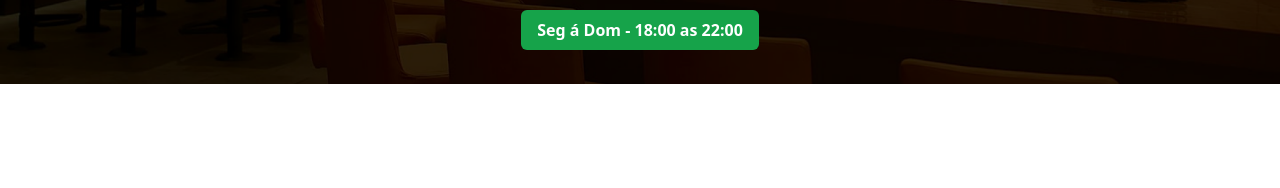
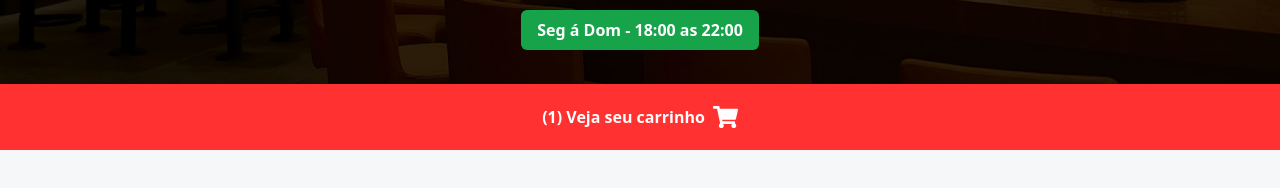
Before and after one commit to jonatas-melo-silva/projeto-cardapio, a website: page index.html in a window 1280 px wide. Shown: the part 336-524 px from the top of the page. Drawn offline with Linux system fonts and the light colour scheme.

Commit message:
feat: adiciona footer

```diff
--- a/index.html
+++ b/index.html
@@ -15,7 +15,7 @@
     />
     <link rel="stylesheet" href="./styles/output.css" />
   </head>
-  <body class="bg-base text-white">
+  <body class="bg-home text-white">
     <header class="w-full h-[420px] bg-zinc-900 bg-header bg-cover bg-center">
       <div
         class="h-full w-full flex flex-col items-center justify-center gap-8"
@@ -38,5 +38,10 @@
         </button>
       </div>
     </header>
+
+    <footer class="flex items-center justify-center gap-2 bg-footer py-5">
+      <span class="font-bold">(1) Veja seu carrinho</span>
+      <img src="./assets/shopping-cart.svg" alt="Carrinho de compras" />
+    </footer>
   </body>
 </html>
--- a/tailwind.config.js
+++ b/tailwind.config.js
@@ -4,7 +4,8 @@ module.exports = {
   theme: {
     extend: {
       colors: {
-        base: "F6F7F8",
+        home: "#F6F7F8",
+        footer: "#FF3131"
       },
       backgroundImage: {
         header: "url('/assets/bg.png')",
```
Also changed, not shown: assets/shopping-cart.svg (added), styles/output.css.
